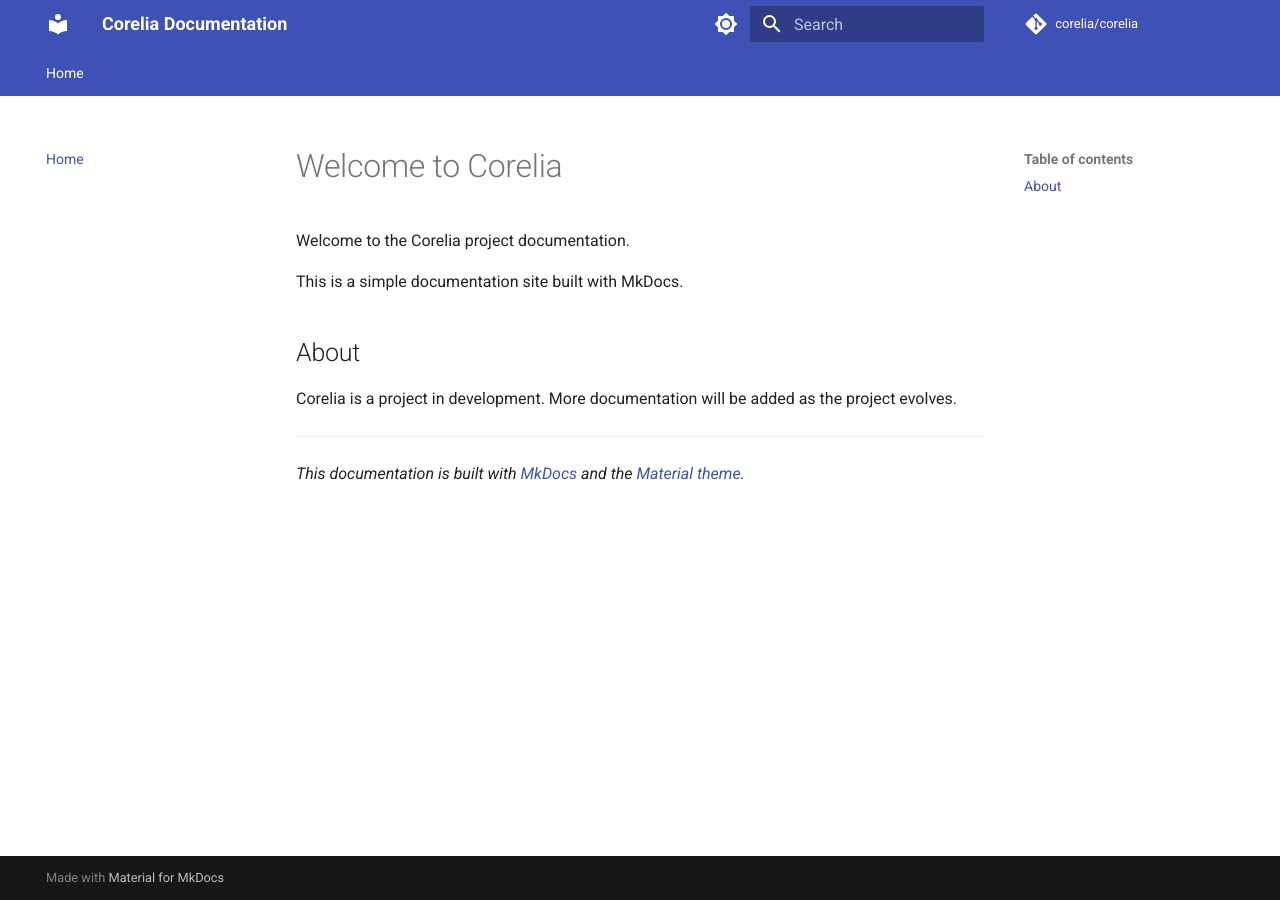
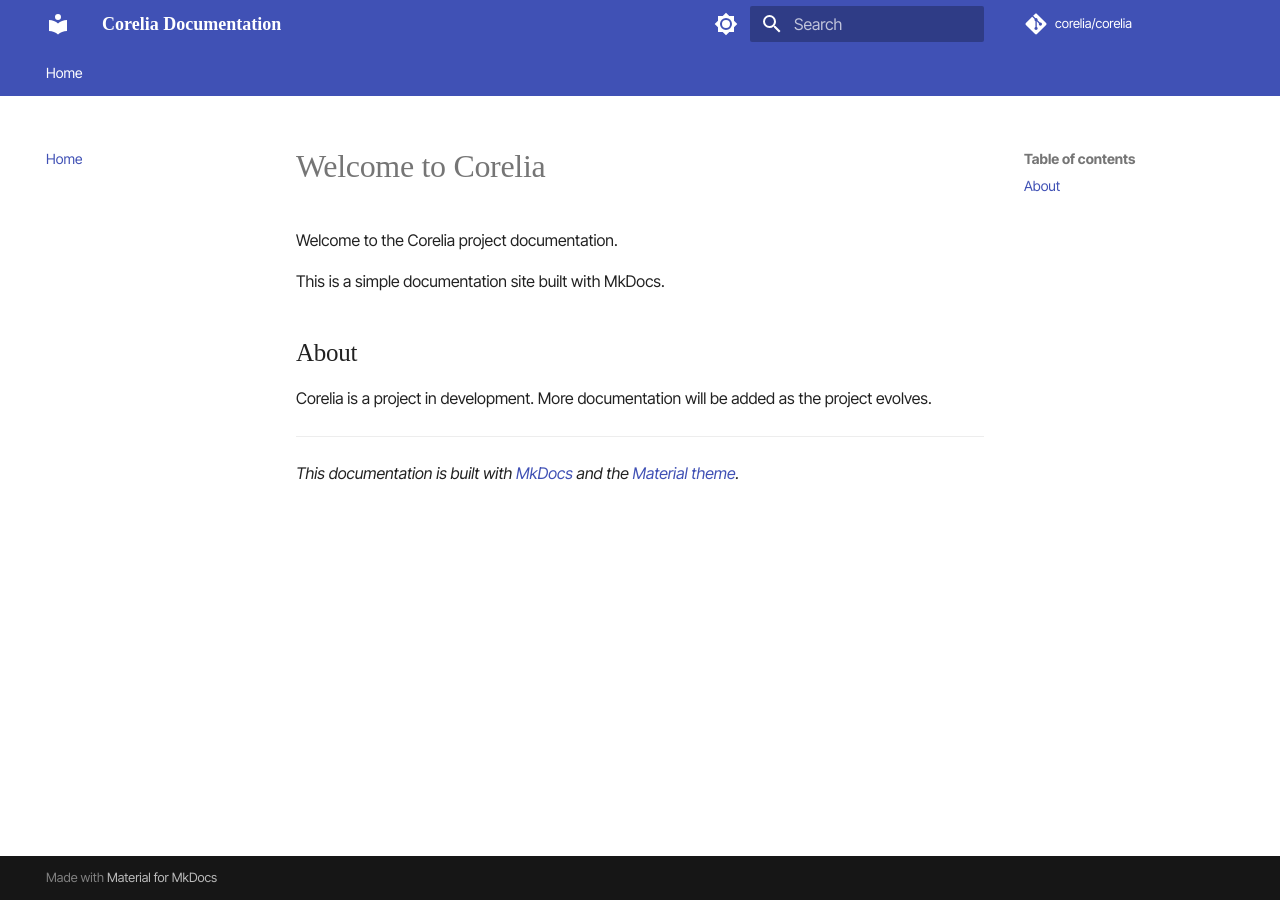
Before and after one commit to spideystreet/corelia, an MkDocs documentation site: the page built from docs/index.md, in a window 1280 px wide. Built offline with MkDocs 1.6.1 and Material for MkDocs 9.7.7, drawn with Linux system fonts in a browser that asks for light colours; some web fonts are replaced; comment, search, counter and statistics services are not loaded.

Commit message:
feat: add custom Google Fonts for typography

```diff
--- /dev/null
+++ b/docs/stylesheets/extra.css
@@ -0,0 +1,37 @@
+/* Import Google Fonts */
+@import url('https://fonts.googleapis.com/css2?family=Instrument+Serif:ital,wght@0,400;0,500;0,600;1,400;1,500;1,600&family=Inter+Tight:ital,wght@0,100..900;1,100..900&display=swap');
+
+/* Apply Instrument Serif to headings */
+.md-typeset h1,
+.md-typeset h2,
+.md-typeset h3,
+.md-typeset h4,
+.md-typeset h5,
+.md-typeset h6 {
+  font-family: 'Instrument Serif', serif;
+  font-weight: 500;
+}
+
+/* Apply Inter Tight to body text */
+.md-typeset {
+  font-family: 'Inter Tight', sans-serif;
+}
+
+/* Ensure proper font loading */
+.md-typeset p,
+.md-typeset li,
+.md-typeset blockquote,
+.md-typeset table {
+  font-family: 'Inter Tight', sans-serif;
+}
+
+/* Style the main title */
+.md-header__title {
+  font-family: 'Instrument Serif', serif;
+  font-weight: 500;
+}
+
+/* Style navigation items */
+.md-nav__item {
+  font-family: 'Inter Tight', sans-serif;
+}
--- a/mkdocs.yml
+++ b/mkdocs.yml
@@ -33,12 +33,19 @@ theme:
       toggle:
         icon: material/brightness-4
         name: Switch to light mode
+  font:
+    text: Inter Tight
+    code: JetBrains Mono
 
 # Plugins
 plugins:
   - search
   - git-revision-date-localized
 
+# Extra CSS
+extra_css:
+  - stylesheets/extra.css
+
 # Navigation
 nav:
   - Home: index.md
```
